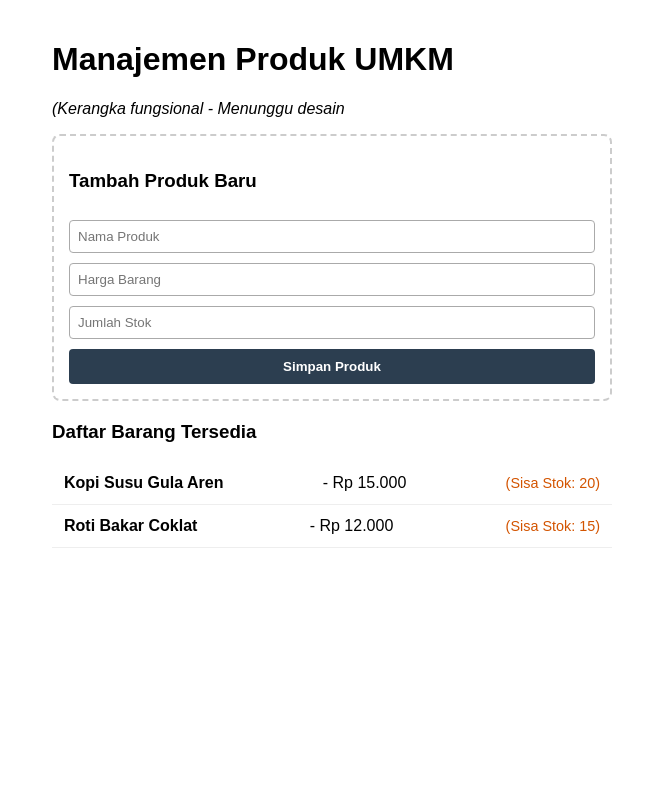
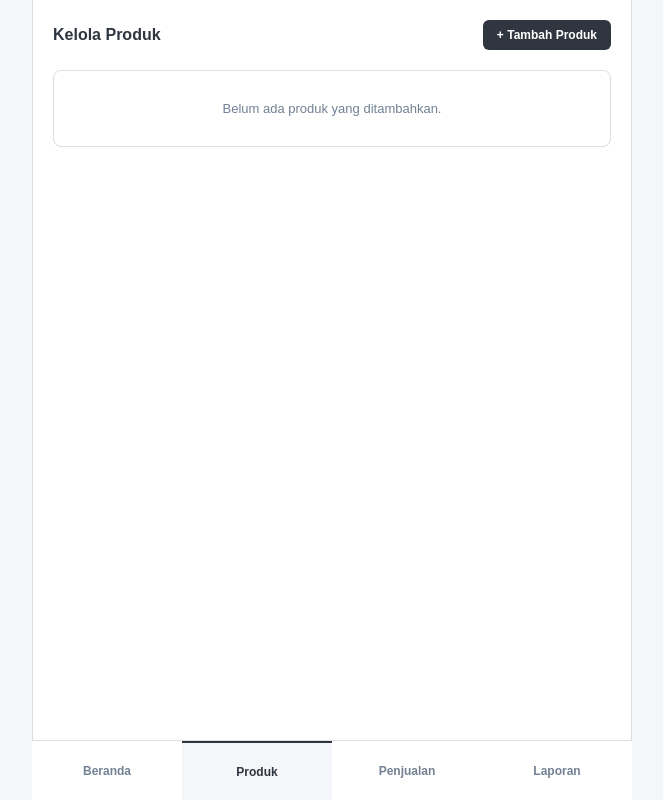
Before and after one commit to deasywal/hope-pwa, a Vue app in the folder hope-pwa/: page /produk in a window 1280 px wide. Shown: the whole page, without its empty margins (308-971 px from the left). Built offline with nearby package versions, Linux system fonts and the light colour scheme.

Commit message:
update Dashboard

```diff
--- a/hope-pwa/src/App.vue
+++ b/hope-pwa/src/App.vue
@@ -1,12 +1,37 @@
 <script setup>
-import { RouterView } from 'vue-router'
+import { RouterView, useRoute } from 'vue-router'
+import { computed } from 'vue'
+
+const route = useRoute()
+
+// Sembunyikan navbar bawah jika sedang di halaman Login atau Register
+const hideNav = computed(() => {
+  return route.path === '/login' || route.path === '/register'
+})
 </script>
 
 <template>
   <div class="app-container">
+    <!-- Konten Halaman yang Berubah-ubah -->
     <main class="main-content">
       <RouterView />
     </main>
+
+    <!-- Navigasi Bawah Tetap (4 Menu Utama) -->
+    <nav v-if="!hideNav" class="bottom-nav">
+      <router-link to="/" class="nav-item" exact-active-class="active">
+        <span>Beranda</span>
+      </router-link>
+      <router-link to="/produk" class="nav-item" exact-active-class="active">
+        <span>Produk</span>
+      </router-link>
+      <router-link to="/transaksi" class="nav-item" exact-active-class="active">
+        <span>Penjualan</span>
+      </router-link>
+      <router-link to="/laporan" class="nav-item" exact-active-class="active">
+        <span>Laporan</span>
+      </router-link>
+    </nav>
   </div>
 </template>
 
@@ -14,16 +39,61 @@ import { RouterView } from 'vue-router'
 body {
   margin: 0;
   font-family: sans-serif;
-  background-color: #ffffff;
+  background-color: #f5f6fa;
 }
 
 .app-container {
   max-width: 600px;
   margin: 0 auto;
+  background-color: #ffffff;
+  min-height: 100vh;
+  position: relative;
   box-sizing: border-box;
+  padding-bottom: 70px; /* Jarak agar konten tidak tertutup nav */
+  border-left: 1px solid #dcdde1;
+  border-right: 1px solid #dcdde1;
 }
 
 .main-content {
   width: 100%;
 }
+
+/* Desain Navigasi Bawah (Bottom Bar) */
+.bottom-nav {
+  position: fixed;
+  bottom: 0;
+  left: 50%;
+  transform: translateX(-50%);
+  width: 100%;
+  max-width: 600px;
+  background: #ffffff;
+  border-top: 1px solid #dcdde1;
+  display: grid;
+  grid-template-columns: repeat(4, 1fr);
+  height: 60px;
+  box-sizing: border-box;
+  z-index: 1000;
+}
+
+.nav-item {
+  display: flex;
+  align-items: center;
+  justify-content: center;
+  text-decoration: none;
+  color: #718093;
+  font-size: 12px;
+  font-weight: bold;
+  transition: background-color 0.2s, color 0.2s;
+}
+
+.nav-item:hover {
+  background-color: #f5f6fa;
+}
+
+/* Warna saat menu aktif/dipilih */
+.nav-item.active {
+  color: #2f3640;
+  background-color: #f5f6fa;
+  border-top: 2px solid #2f3640;
+}
 </style>
--- a/hope-pwa/src/views/DashboardView.vue
+++ b/hope-pwa/src/views/DashboardView.vue
@@ -1,12 +1,12 @@
 <script setup>
 import { ref, onMounted } from 'vue'
 
-// Variabel untuk menyimpan nama brand dan info user
+// Variabel untuk nama Brand dan informasi user
 const brandName = ref('Nama Usaha')
 const ownerEmail = ref('')
 
 onMounted(() => {
-  // Mengambil data dari localStorage yang disimpan saat Register
+  // Data dari localStorage yang disimpan saat Register
   const savedData = localStorage.getItem('registeredAccount')
   if (savedData) {
     const account = JSON.parse(savedData)
@@ -50,25 +50,6 @@ const tanggalHariIni = 'Senin, 28 September 2026'
       <div class="stat-box">
         <span class="stat-label">Modal</span>
         <span class="stat-value">Rp 0</span>
-      </div>
-    </div>
-
-    <!-- Bagian Menu Utama (4 Menu: Beranda, Produk, Transaksi, Laporan) -->
-    <div class="menu-utama-section">
-      <h3 class="menu-utama-title">Menu Utama</h3>
-      <div class="menu-grid">
-        <router-link to="/" class="menu-item">
-          <span>Beranda</span>
-        </router-link>
-        <router-link to="/produk" class="menu-item">
-          <span>Produk</span>
-        </router-link>
-        <router-link to="/transaksi" class="menu-item">
-          <span>Transaksi</span>
-        </router-link>
-        <router-link to="/laporan" class="menu-item">
-          <span>Laporan</span>
-        </router-link>
       </div>
     </div>
 
@@ -142,7 +123,7 @@ const tanggalHariIni = 'Senin, 28 September 2026'
   color: #2c3e50;
 }
 
-/* Tata Letak 4 Menu Utama Berjajar */
+/* Navbar 4 Menu */
 .menu-utama-section {
   margin-top: 8px;
 }
@@ -156,20 +137,20 @@ const tanggalHariIni = 'Senin, 28 September 2026'
 
 .menu-grid {
   display: flex;
-  gap: 8px; /* Jarak antar tombol diperkecil sedikit agar muat 4 menu */
+  gap: 8px;
   width: 100%;
 }
 
 .menu-item {
   flex: 1;
   background: #ffffff;
-  padding: 14px 6px; /* Padding samping disesuaikan */
+  padding: 14px 6px;
   border-radius: 8px;
   text-align: center;
   text-decoration: none;
   color: #34495e;
   font-weight: 600;
-  font-size: 13px; /* Ukuran font sedikit disesuaikan agar pas di 4 kolom */
+  font-size: 13px;
   box-shadow: 0 1px 3px rgba(0, 0, 0, 0.04);
   transition: background-color 0.2s;
 }
--- a/hope-pwa/src/views/LaporanView.Vue
+++ b/hope-pwa/src/views/LaporanView.Vue
@@ -1,6 +1,17 @@
+<script setup>
+// Halaman Laporan
+</script>
+
 <template>
-  <div class="laporan">
-    <h1>Halaman Laporan</h1>
-    <p>Ini untuk menu laporan.</p>
+  <div class="laporan-container">
+    <h1>Halaman laporan</h1>
+    <P>Laporan penjualan guys</P>
   </div>
 </template>
+
+<style scoped>
+.laporan-container {
+  padding: 20px;
+  font-family: sans-serif;
+}
+</style>
--- a/hope-pwa/src/views/ProdukView.vue
+++ b/hope-pwa/src/views/ProdukView.vue
@@ -1,112 +1,218 @@
 <script setup>
-import { ref } from 'vue'
+import { ref, onMounted } from 'vue'
 
-// Buat data dummy produk sementara
-const daftarProduk = ref([
-  { id: 1, nama: 'Kopi Susu Gula Aren', harga: 15000, stok: 20 },
-  { id: 2, nama: 'Roti Bakar Coklat', harga: 12000, stok: 15 }
-])
+const productList = ref([])
+const showForm = ref(false)
+const form = ref({
+  name: '',
+  price: '',
+  stock: ''
+})
 
-const namaProdukBaru = ref('')
-const hargaProdukBaru = ref('')
-const stokProdukBaru = ref('')
+onMounted(() => {
+  const savedProducts = localStorage.getItem('productsList')
+  if (savedProducts) {
+    productList.value = JSON.parse(savedProducts)
+  }
+})
 
-const tambahProduk = () => {
-  if (namaProdukBaru.value !== '' && hargaProdukBaru.value !== '') {
-    daftarProduk.value.push({
-      id: Date.now(),
-      nama: namaProdukBaru.value,
-      harga: Number(hargaProdukBaru.value),
-      stok: Number(stokProdukBaru.value)
-    })
+const saveProduct = () => {
+  if (!form.value.name || !form.value.price || !form.value.stock) {
+    alert('Mohon isi semua data produk!')
+    return
+  }
 
-    namaProdukBaru.value = ''
-    hargaProdukBaru.value = ''
-    stokProdukBaru.value = ''
+  const newProduct = {
+    id: Date.now(),
+    name: form.value.name,
+    price: Number(form.value.price.replace(/\D/g, '')),
+    stock: Number(form.value.stock.replace(/\D/g, ''))
   }
+
+  productList.value.push(newProduct)
+  localStorage.setItem('productsList', JSON.stringify(productList.value))
+
+  form.value.name = ''
+  form.value.price = ''
+  form.value.stock = ''
+  showForm.value = false
+}
+
+const deleteProduct = (id) => {
+  productList.value = productList.value.filter(p => p.id !== id)
+  localStorage.setItem('productsList', JSON.stringify(productList.value))
 }
 </script>
 
 <template>
-  <main class="produk-container">
-    <h1>Manajemen Produk UMKM</h1>
-    <p><em>(Kerangka fungsional - Menunggu desain</em></p>
-
-    <!-- Kotak Form Tambah Produk -->
-    <div class="form-tambah">
-      <h3>Tambah Produk Baru</h3>
-      <input v-model="namaProdukBaru" type="text" placeholder="Nama Produk" />
-      <input v-model="hargaProdukBaru" type="number" placeholder="Harga Barang" />
-      <input v-model="stokProdukBaru" type="number" placeholder="Jumlah Stok" />
-      <button @click="tambahProduk">Simpan Produk</button>
+  <div class="page-wrapper">
+    <div class="header-nav">
+      <h3 class="page-title">Kelola Produk</h3>
+      <button @click="showForm = !showForm" class="action-btn">
+        {{ showForm ? 'Batal' : '+ Tambah Produk' }}
+      </button>
     </div>
 
-    <!-- Kotak Daftar Produk yang sudah ada -->
-    <div class="list-produk">
-      <h3>Daftar Barang Tersedia</h3>
-      <ul>
-        <li v-for="produk in daftarProduk" :key="produk.id">
-          <strong>{{ produk.nama }}</strong>
-          - Rp {{ produk.harga.toLocaleString('id-ID') }}
-          <span class="stok">(Sisa Stok: {{ produk.stok }})</span>
-        </li>
-      </ul>
+    <div v-if="showForm" class="card form-box">
+      <h4 class="form-title">Tambah Produk Baru</h4>
+      <div class="input-group">
+        <label>Nama Produk</label>
+        <input v-model="form.name" type="text" placeholder="Contoh: Makaroni Goreng" />
+      </div>
+      <div class="input-group">
+        <label>Harga (Rp)</label>
+        <!-- Menggunakan type="text" agar bersih tanpa panah atas-bawah -->
+        <input v-model="form.price" type="text" placeholder="Contoh: 1000" />
+      </div>
+      <div class="input-group">
+        <label>Stok</label>
+        <input v-model="form.stock" type="text" placeholder="Contoh: 10" />
+      </div>
+      <button @click="saveProduct" class="save-btn">Simpan Produk</button>
     </div>
-  </main>
+
+    <div class="product-list">
+      <div v-if="productList.length === 0" class="card content-box">
+        <p class="info-text">Belum ada produk yang ditambahkan.</p>
+      </div>
+
+      <div v-for="product in productList" :key="product.id" class="card product-card">
+        <div>
+          <h4 class="prod-name">{{ product.name }}</h4>
+          <p class="prod-info">Harga: Rp {{ product.price.toLocaleString() }} | Stok: {{ product.stock }}</p>
+        </div>
+        <button @click="deleteProduct(product.id)" class="delete-btn">Hapus</button>
+      </div>
+    </div>
+  </div>
 </template>
 
 <style scoped>
-.produk-container {
+.page-wrapper {
   padding: 20px;
   max-width: 600px;
+  margin: 0 auto;
   font-family: sans-serif;
+  background-color: #ffffff;
+  min-height: 90vh;
+  box-sizing: border-box;
+  padding-bottom: 80px;
 }
 
-.form-tambah {
+.header-nav {
+  display: flex;
+  justify-content: space-between;
+  align-items: center;
   margin-bottom: 20px;
-  padding: 15px;
-  border: 2px dashed #ccc;
-  border-radius: 8px;
-  display: flex;
-  flex-direction: column;
-  gap: 10px;
 }
 
-.form-tambah input {
-  padding: 8px;
-  border: 1px solid #aaa;
-  border-radius: 4px;
+.page-title {
+  margin: 0;
+  font-size: 16px;
+  font-weight: bold;
+  color: #2f3640;
 }
 
-.form-tambah button {
-  padding: 10px;
-  background-color: #2c3e50;
+.card {
+  background: #ffffff;
+  border: 1px solid #dcdde1;
+  border-radius: 8px;
+  padding: 16px;
+  box-sizing: border-box;
+  margin-bottom: 12px;
+}
+
+.content-box {
+  text-align: center;
+  padding: 30px;
+}
+
+.info-text {
+  font-size: 13px;
+  color: #718093;
+  margin: 0;
+}
+
+.action-btn {
+  background-color: #2f3640;
   color: white;
   border: none;
-  border-radius: 4px;
+  padding: 8px 14px;
+  border-radius: 6px;
+  font-size: 12px;
+  font-weight: bold;
   cursor: pointer;
+}
+
+.form-box {
+  background-color: #f5f6fa;
+  margin-bottom: 20px;
+}
+
+.form-title {
+  margin: 0 0 12px 0;
+  font-size: 14px;
+  color: #2f3640;
+}
+
+.input-group {
+  margin-bottom: 12px;
+}
+
+.input-group label {
+  display: block;
+  font-size: 11px;
+  color: #718093;
+  margin-bottom: 4px;
   font-weight: bold;
 }
 
-.form-tambah button:hover {
-  background-color: #1a252f;
+.input-group input {
+  width: 100%;
+  padding: 8px 10px;
+  border: 1px solid #dcdde1;
+  border-radius: 6px;
+  box-sizing: border-box;
+  font-size: 13px;
 }
 
-.list-produk ul {
-  list-style-type: none;
-  padding: 0;
+.save-btn {
+  width: 100%;
+  background-color: #2f3640;
+  color: white;
+  border: none;
+  padding: 10px;
+  border-radius: 6px;
+  font-size: 13px;
+  font-weight: bold;
+  cursor: pointer;
 }
 
-.list-produk li {
-  padding: 12px;
-  border-bottom: 1px solid #eee;
+.product-card {
   display: flex;
   justify-content: space-between;
   align-items: center;
 }
 
-.stok {
-  color: #d35400;
-  font-size: 0.9em;
+.prod-name {
+  margin: 0 0 4px 0;
+  font-size: 14px;
+  color: #2f3640;
+}
+
+.prod-info {
+  margin: 0;
+  font-size: 12px;
+  color: #718093;
+}
+
+.delete-btn {
+  background-color: #e74c3c;
+  color: white;
+  border: none;
+  padding: 6px 10px;
+  border-radius: 6px;
+  font-size: 11px;
+  cursor: pointer;
 }
 </style>
```
